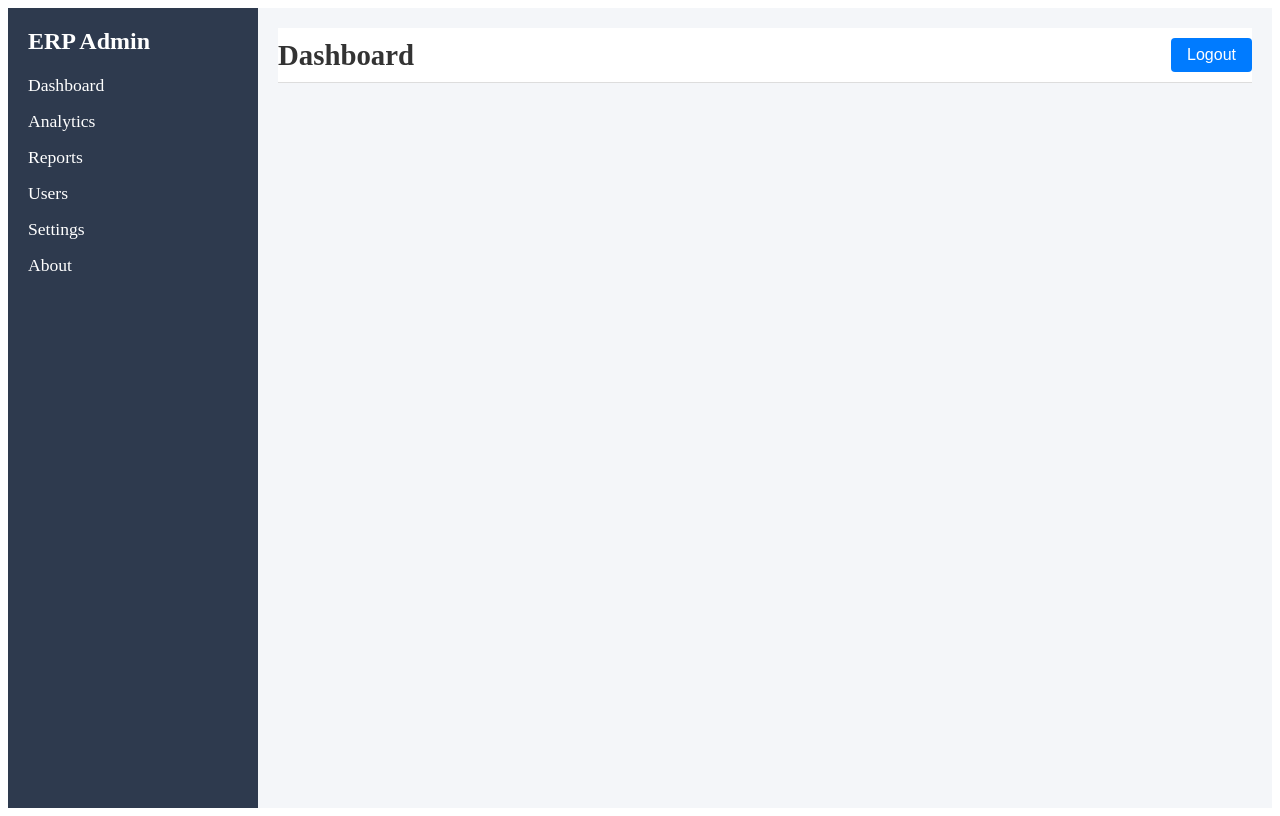
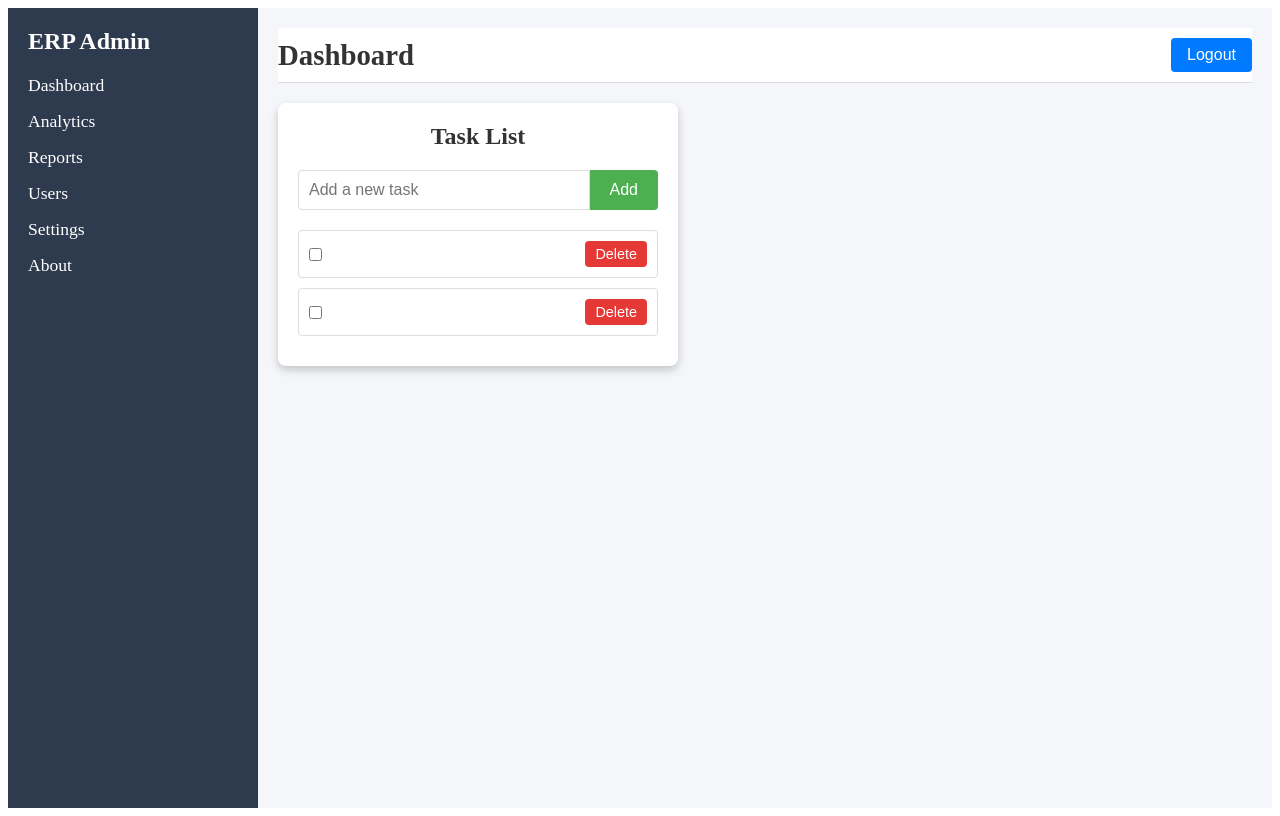
Before and after one commit to amirhamjacse/django-with-vuejs-my-todo, a Vue app in the folder frontend/: page /tasklist in a window 1280 px wide. Built offline with nearby package versions, Linux system fonts and the light colour scheme; no server answers.

Commit message:
changess in vuejs

```diff
--- a/frontend/src/App.vue
+++ b/frontend/src/App.vue
@@ -13,6 +13,7 @@
           <li><router-link to="/users">Users</router-link></li>
           <li><router-link to="/settings">Settings</router-link></li>
           <li><router-link to="/about">About</router-link></li>
+
         </ul>
       </nav>
     </aside>
--- /dev/null
+++ b/frontend/src/components/TaskList.vue
@@ -0,0 +1,181 @@
+<template>
+    <div class="task-list-container">
+      <h2 class="task-list-title">Task List</h2>
+
+      <div class="task-input">
+        <input
+          v-model="newTask"
+          type="text"
+          placeholder="Add a new task"
+          @keyup.enter="addTask"
+        />
+        <button @click="addTask">Add</button>
+      </div>
+
+      <ul class="task-list">
+        <li
+          v-for="task in tasks"
+          :key="task.id"
+          :class="{ 'task-item': true, 'completed': task.completed }"
+        >
+          <input
+            type="checkbox"
+            v-model="task.completed"
+            @change="updateTask(task)"
+          />
+          <span class="task-text">{{ task.text }}</span>
+          <button class="delete-btn" @click="deleteTask(task.id)">Delete</button>
+        </li>
+      </ul>
+    </div>
+  </template>
+
+  <script>
+  import axios from 'axios';
+
+  export default {
+    data() {
+      return {
+        newTask: '',
+        tasks: ['hello', 'Yes'],
+        apiUrl: 'https://api.example.com/tasks',
+      };
+    },
+    methods: {
+      async fetchTasks() {
+        try {
+          const response = await axios.get(this.apiUrl);
+          this.tasks = response.data;
+        } catch (error) {
+          console.error('Error fetching tasks:', error);
+        }
+      },
+      async addTask() {
+        if (this.newTask.trim()) {
+          try {
+            const response = await axios.post(this.apiUrl, {
+              text: this.newTask,
+              completed: false,
+            });
+            this.tasks.push(response.data);
+            this.newTask = '';
+          } catch (error) {
+            console.error('Error adding task:', error);
+          }
+        }
+      },
+      async updateTask(task) {
+        try {
+          await axios.put(`${this.apiUrl}/${task.id}`, {
+            text: task.text,
+            completed: task.completed,
+          });
+        } catch (error) {
+          console.error('Error updating task:', error);
+        }
+      },
+      async deleteTask(id) {
+        try {
+          await axios.delete(`${this.apiUrl}/${id}`);
+          this.tasks = this.tasks.filter(task => task.id !== id);
+        } catch (error) {
+          console.error('Error deleting task:', error);
+        }
+      },
+    },
+    mounted() {
+      this.fetchTasks();
+    },
+  };
+  </script>
+
+  <style scoped>
+  * {
+    margin: 0;
+    padding: 0;
+    box-sizing: border-box;
+  }
+
+  .task-list-container {
+    width: 400px;
+    background-color: #fff;
+    padding: 20px;
+    border-radius: 8px;
+    box-shadow: 0 4px 8px rgba(0, 0, 0, 0.2);
+  }
+
+  .task-list-title {
+    font-size: 1.5em;
+    color: #333;
+    margin-bottom: 20px;
+    text-align: center;
+  }
+
+  .task-input {
+    display: flex;
+    margin-bottom: 20px;
+  }
+
+  .task-input input {
+    flex: 1;
+    padding: 10px;
+    font-size: 1em;
+    border: 1px solid #ddd;
+    border-radius: 4px 0 0 4px;
+    outline: none;
+  }
+
+  .task-input button {
+    padding: 10px 20px;
+    background-color: #4CAF50;
+    color: #fff;
+    border: none;
+    cursor: pointer;
+    font-size: 1em;
+    border-radius: 0 4px 4px 0;
+    transition: background-color 0.3s ease;
+  }
+
+  .task-input button:hover {
+    background-color: #45a049;
+  }
+
+  .task-list {
+    list-style: none;
+  }
+
+  .task-item {
+    display: flex;
+    align-items: center;
+    padding: 10px;
+    margin-bottom: 10px;
+    border: 1px solid #ddd;
+    border-radius: 4px;
+    transition: background-color 0.2s ease;
+  }
+
+  .task-item.completed {
+    background-color: #e8f5e9;
+    text-decoration: line-through;
+    color: #888;
+  }
+
+  .task-text {
+    flex: 1;
+  }
+
+  .delete-btn {
+    padding: 5px 10px;
+    background-color: #e53935;
+    color: #fff;
+    border: none;
+    border-radius: 4px;
+    cursor: pointer;
+    font-size: 0.9em;
+    transition: background-color 0.3s ease;
+  }
+
+  .delete-btn:hover {
+    background-color: #d32f2f;
+  }
+  </style>
--- a/frontend/src/router/index.js
+++ b/frontend/src/router/index.js
@@ -16,6 +16,14 @@ const router = createRouter({
       // this generates a separate chunk (About.[hash].js) for this route
       // which is lazy-loaded when the route is visited.
       component: () => import('../views/AboutView.vue')
+    },
+    {
+      path: '/tasklist',
+      name: 'tasklist',
+      // route level code-splitting
+      // this generates a separate chunk (About.[hash].js) for this route
+      // which is lazy-loaded when the route is visited.
+      component: () => import('../components/TaskList.vue')
     }
   ]
 })
--- a/frontend/src/views/AboutView.vue
+++ b/frontend/src/views/AboutView.vue
@@ -1,20 +1,45 @@
 <template>
-  <div class="about">
-    <header class="about-header">
-      <h1>About Us</h1>
-      <p>Learn more about our team and mission.</p>
-    </header>
-
-    <section class="about-content">
-      <article v-for="member in teamMembers" :key="member.id" @click="showTeamMember(member)">
-        <h2>{{ member.name }}</h2>
-        <p>{{ member.role }}</p>
-      </article>
-    </section>
-
-    <footer class="about-footer">
-      <p>Contact us at <a href="mailto:info@company.com">info@company.com</a></p>
-    </footer>
+  <div class="card">
+    <!-- <img :src="image" alt="Card Image" /> -->
+    <div class="card-content">
+      <h2 class="card-title">{{ title }}</h2>
+      <p class="card-description">{{ description }}</p>
+      <a :href="link" class="card-btn">{{ buttonText }} Button</a>
+    </div>
+  </div>
+  <div class="card">
+    <!-- <img :src="image" alt="Card Image" /> -->
+    <div class="card-content">
+      <h2 class="card-title">{{ title }}</h2>
+      <p class="card-description">{{ description }}</p>
+      <a :href="link" class="card-btn">{{ buttonText }} Button</a>
+    </div>
+  </div>
+  <div class="card">
+    <!-- <img :src="image" alt="Card Image" /> -->
+    <div class="card-content">
+      <h2 class="card-title">{{ title }}</h2>
+      <p class="card-description">{{ description }}</p>
+      <a :href="link" class="card-btn">{{ buttonText }} Button</a>
+    </div>
+  </div>
+  <div class="card">
+    <!-- <img :src="image" alt="Card Image" /> -->
+    <div class="card-content">
+      <h2 class="card-title">{{ title }}</h2>
+      <p class="card-description">{{ description }}</p>
+      <a :href="link" class="card-btn">{{ buttonText }} Button</a>
+    </div>
+  </div>
+  <div class="card">
+    <!-- <img :src="image" alt="Card Image" /> -->
+    <div class="card-content">
+      <router-link to="/tasklist">
+      <h2 class="card-title">{{ title }}</h2>
+      <p class="card-description">{{ description }}</p>
+      <a :href="link" class="card-btn">{{ buttonText }} Button</a>
+    </router-link>
+    </div>
   </div>
 </template>
 
@@ -49,57 +74,61 @@ export default {
   }
 };
 </script>
-
 <style scoped>
-.about {
-  padding: 20px;
-  text-align: center;
+* {
+  margin: 0;
+  padding: 0;
+  box-sizing: border-box;
 }
 
-.about-header h1 {
-  font-size: 2.5rem;
-  color: #333;
+.card {
+  width: 300px;
+  background-color: #fff;
+  border-radius: 8px;
+  box-shadow: 0 4px 8px rgba(0, 0, 0, 0.2);
+  overflow: hidden;
+  transition: transform 0.3s ease, box-shadow 0.3s ease;
 }
 
-.about-content {
-  margin: 20px 0;
+.card:hover {
+  transform: translateY(-5px);
+  box-shadow: 0 8px 16px rgba(0, 0, 0, 0.3);
 }
 
-.about-content article {
-  margin-bottom: 15px;
-  cursor: pointer;
-  transition: transform 0.2s;
+.card img {
+  width: 100%;
+  height: 200px;
+  object-fit: cover;
 }
 
-.about-content article:hover {
-  transform: scale(1.05);
+.card-content {
+  padding: 20px;
 }
 
-.about-footer {
-  margin-top: 20px;
+.card-title {
+  font-size: 1.5em;
+  color: #333;
+  margin-bottom: 10px;
 }
 
-.about-footer a {
-  color: #007bff;
-  text-decoration: none;
+.card-description {
+  font-size: 0.9em;
+  color: #555;
+  margin-bottom: 20px;
 }
 
-/* Responsive Styles */
-@media (min-width: 1024px) {
-  .about {
-    min-height: 100vh;
-    display: flex;
-    flex-direction: column;
-    justify-content: center;
-  }
+.card-btn {
+  display: inline-block;
+  padding: 10px 20px;
+  background-color: #4CAF50;
+  color: #fff;
+  text-align: center;
+  border-radius: 4px;
+  text-decoration: none;
+  transition: background-color 0.3s ease;
+}
 
-  .about-content {
-    display: flex;
-    justify-content: space-around;
-  }
-
-  .about-content article {
-    width: 45%;
-  }
+.card-btn:hover {
+  background-color: #45a049;
 }
 </style>
```
